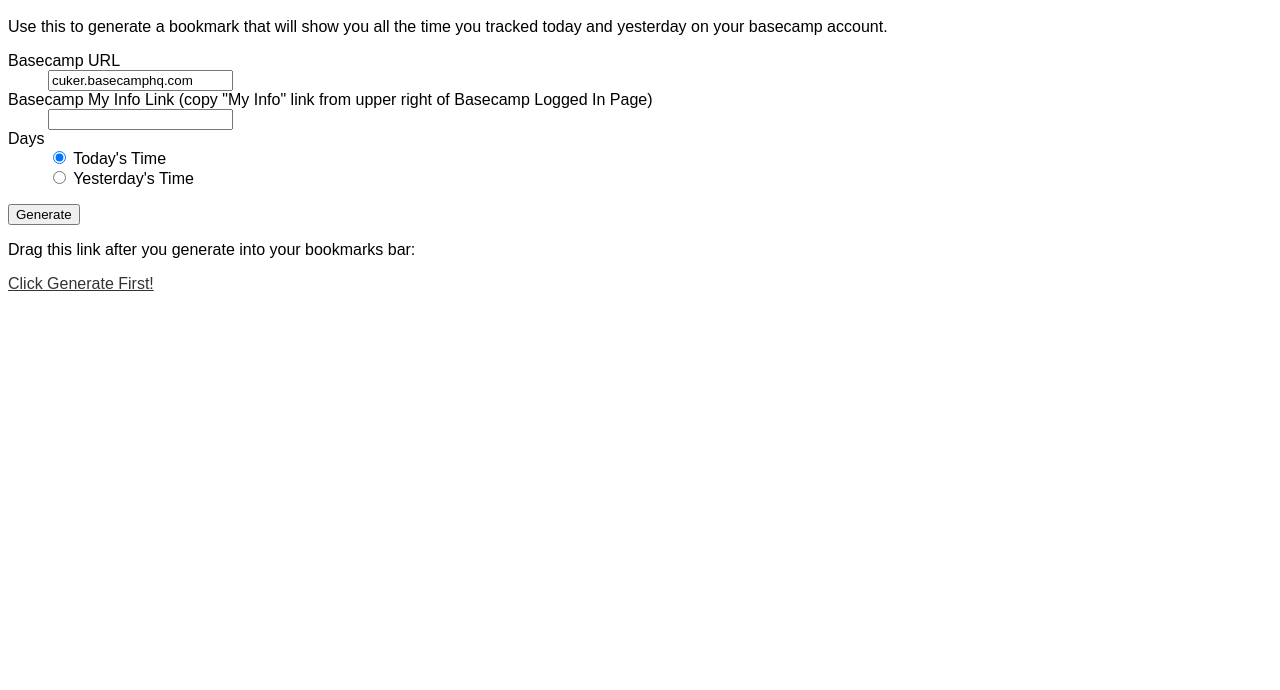
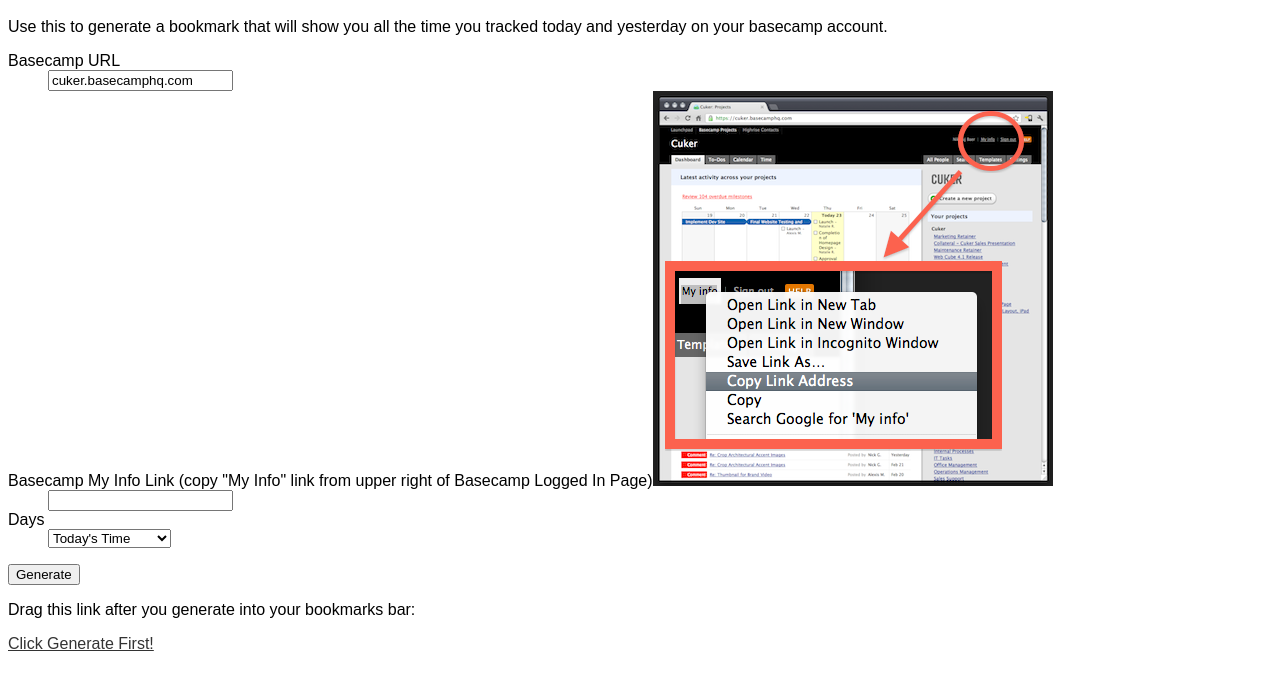
Before and after one commit to cuker/cuker.github.com, a plain HTML site: page tools/basecampbookmarklet/index.html in a window 1280 px wide. Shown: the part 48-738 px from the top of the page. Drawn offline with Linux system fonts and the light colour scheme.

Commit message:
added bookmarklet to tools

```diff
--- a/demos/basecampbookmarklet/index.html
+++ b/tools/basecampbookmarklet/index.html
@@ -5,7 +5,7 @@
         a { color: #333; }
     </style>
     <script type="text/javascript">
-        var template = "javascript:var d=new Date(); var strd = d.getFullYear()+'-'+(d.getMonth()+1)+'-'+d.getDate(); var tgtDate=strd; var url = 'https://<BC_URL>/time_entries/report?subject_id=<SUBJECT_ID>&from='+tgtDate+'&to='+tgtDate+'&commit=Create+report';document.location=url;";
+        var template = "javascript:(function(){var d=new Date(); d.setDate(d.getDate() - <DAYS>); if(d.getDay()==1){ d.setDate(d.getDate()-3); }  var strd = d.getFullYear()+'-'+(d.getMonth()+1)+'-'+d.getDate(); open('https://<BC_URL>/time_entries/report?subject_id=<SUBJECT_ID>&from='+strd+'&to='+strd+'&commit=Create+report');})();";
 
 
         function generate(){
@@ -15,6 +15,8 @@
 
             var person_id = /(\d+)\/edit/.exec(bc_my_info)[1];
 
+            console.log("days "+days+" person_id "+person_id+" url "+bc_url);
+
             var l = document.getElementById("thelink");
             l.attributes.href.value = template.replace("<BC_URL>",bc_url).replace("<SUBJECT_ID>",person_id).replace("<DAYS>",days);
             l.innerHTML = days == 0 ? "Today's Time" : "Yesterday's Time";
@@ -23,6 +25,7 @@
         window.onload=function(){
             document.getElementById("generate").onclick = generate;
         };
+
     </script>
 </head>
 <body>
@@ -31,13 +34,15 @@
 
     <dl>
         <dt><label>Basecamp URL</label></dt>
-            <dd><input type="text" id="bc_url" value="cuker.basecamphq.com" /></dd>
-        <dt><label>Basecamp My Info Link (copy "My Info" link from upper right of Basecamp Logged In Page)</label></dt>
-            <dd><input type="text" id="bc_my_info" value="" /></dd>
+            <dd><input cols="100" type="text" id="bc_url" value="cuker.basecamphq.com" /></dd>
+        <dt><label>Basecamp My Info Link (copy "My Info" link from upper right of Basecamp Logged In Page)</label><img src="get_person_id.png" /><br/></dt>
+            <dd><input type="text" cols="100" id="bc_my_info" value="" /></dd>
         <dt><label>Days</label></dt>
             <dd>
-                <input type="radio" id="days" value="0" checked /> Today's Time<br/>
-                <input type="radio" id="days" value="1" /> Yesterday's Time<br/>
+                <select id="days">
+                    <option value="0">Today's Time</option>
+                    <option value="1" />Yesterday's Time</option>
+                </select>
              </dd>
     </dl>
     <button id="generate">Generate</button>
```
Also changed, not shown: tools/basecampbookmarklet/get_person_id.png (added).
